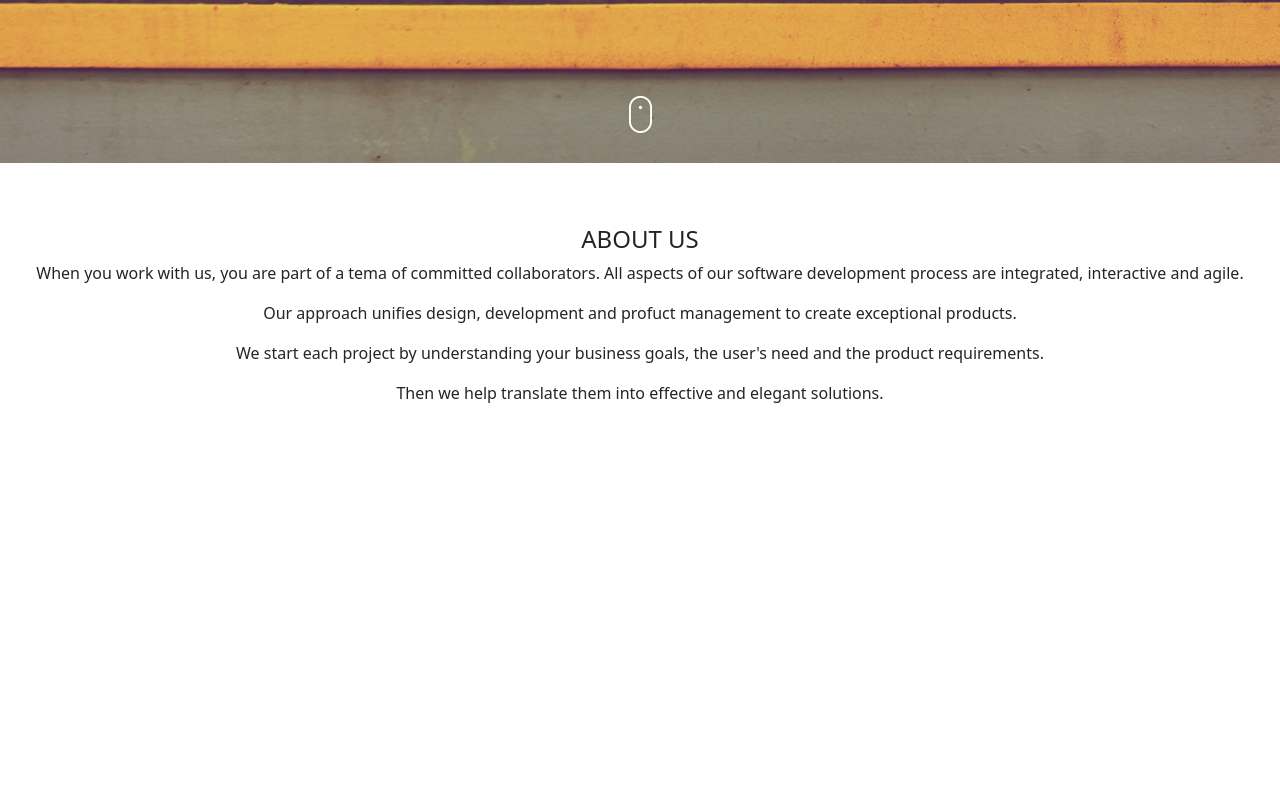
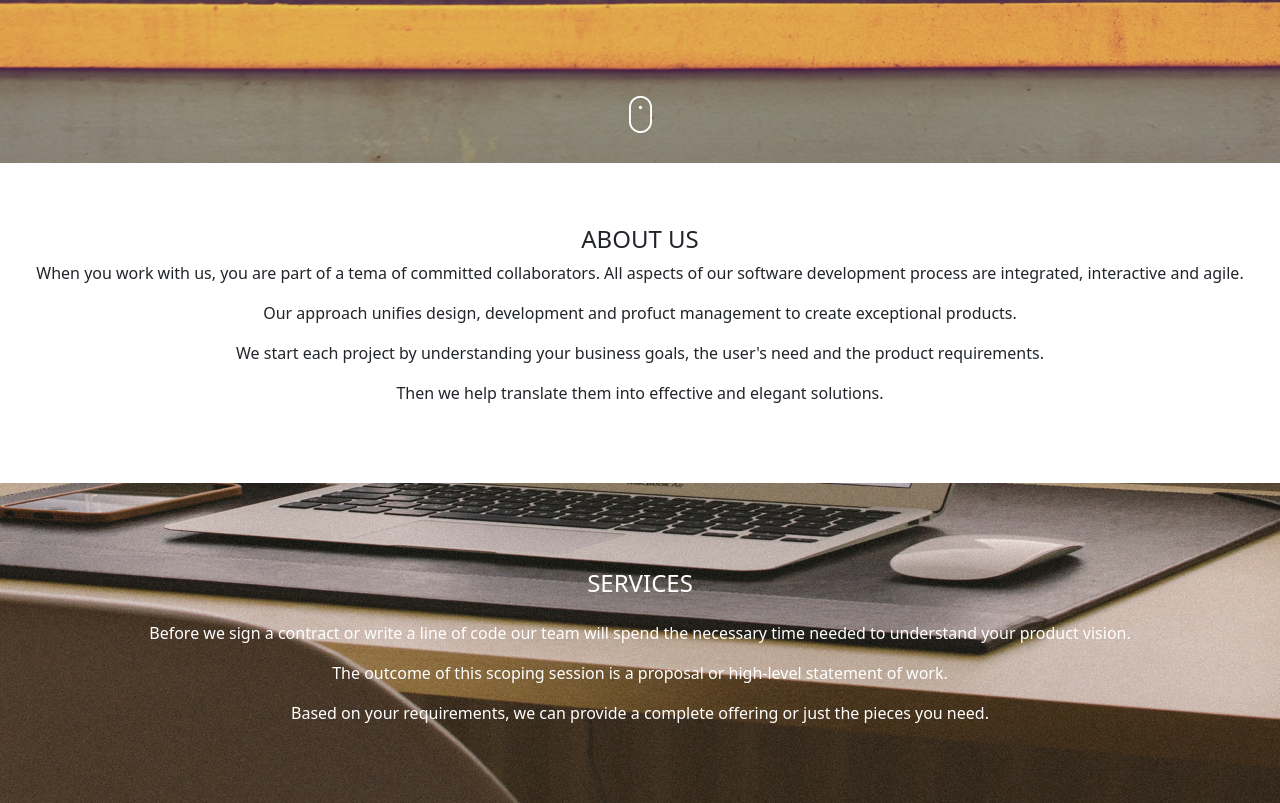
Before and after one commit to waruguru/Delani-Studio, a plain HTML site: page index.html in a window 1280 px wide. Shown: the part 661-1464 px from the top of the page. Before the commit the page ends 1341 px from the top, so only its background shows below. Drawn offline with nearby package versions, Linux system fonts and the light colour scheme.

Commit message:
Style service section

```diff
--- a/css/style.css
+++ b/css/style.css
@@ -72,4 +72,18 @@
     min-height: 40vh;
     width: 100%;
     padding: 1rem;
+}#services-wrapper {
+    padding: 1rem;
+    position: relative;
 }
+
+#services {
+    background-image: url("../assets/backgrounds/s_image.jpg");
+    background-size: cover;
+    background-position: center;
+    height: auto;
+    min-height: 40vh;
+    width: 100%;
+    position: absolute;
+    left: 0;
+}
```
Also changed, not shown: 1 other file.
